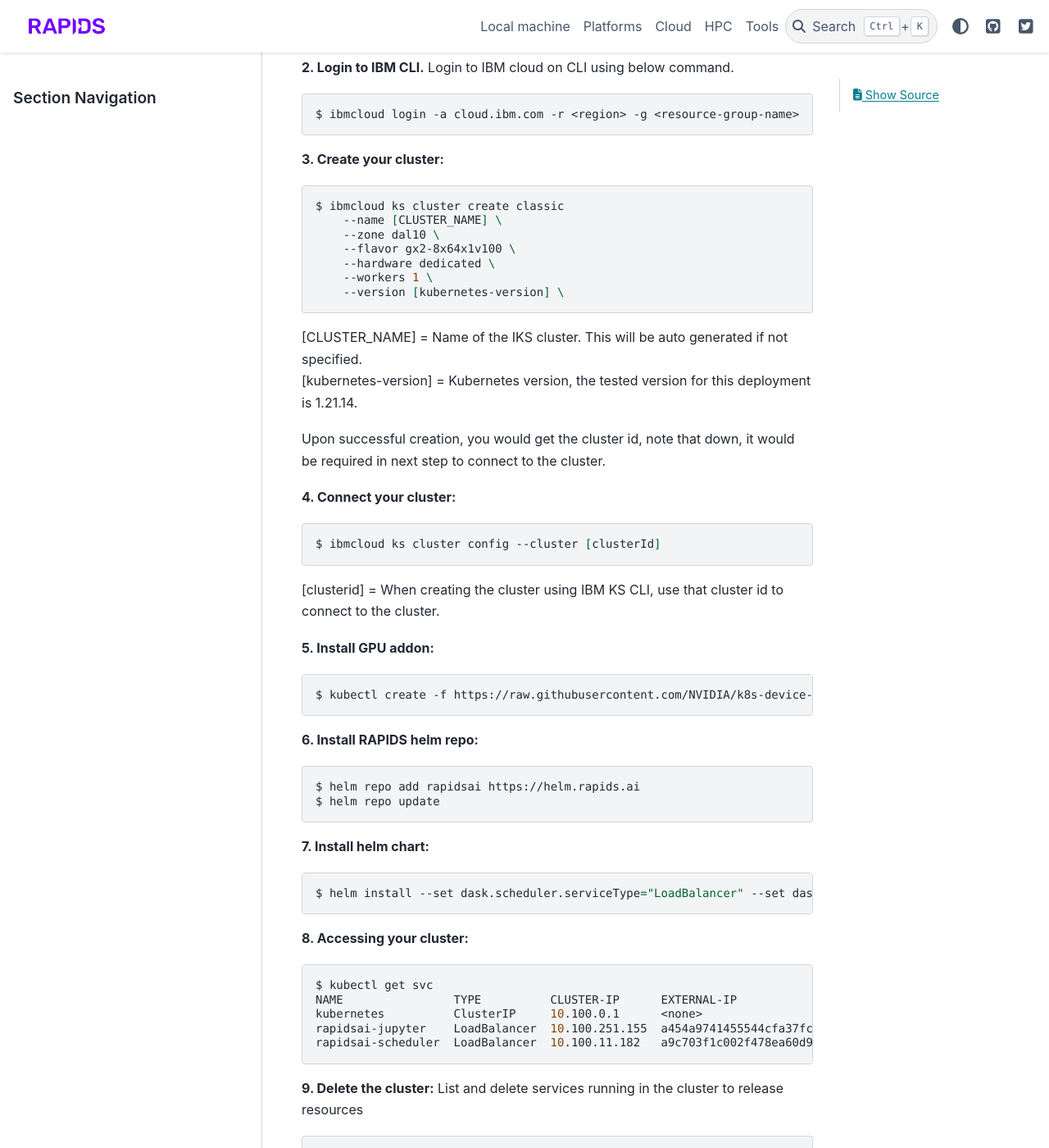
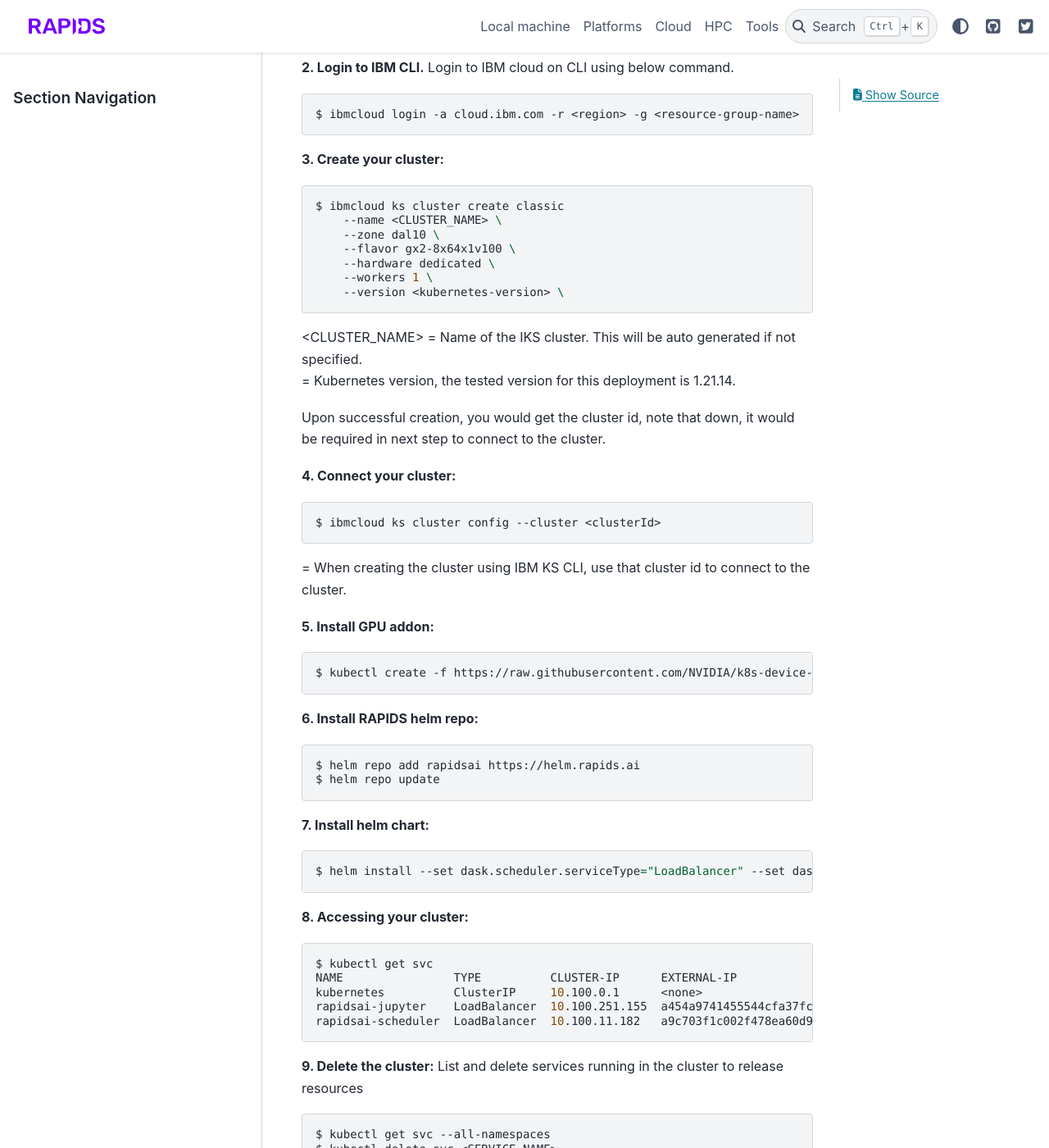
Before and after one commit to rapidsai/deployment, a Sphinx documentation site: the page built from source/cloud/IBM/iks.md, in a window 1280 px wide and 1400 px high, scrolled down 283 px. Shown: the whole window at 82% size. Built offline with Sphinx 7.4.7 and the PyData theme 0.15.4, drawn with Linux system fonts in a browser that asks for light colours; pages that are not in the unit, such as notebooks, are missing from menus; part of the change alters nothing that is shown; some of the changed text lies outside the part shown.

Commit message:
Update iks.md

````diff
--- a/source/cloud/IBM/iks.md
+++ b/source/cloud/IBM/iks.md
@@ -14,25 +14,25 @@ $ ibmcloud login -a cloud.ibm.com -r <region> -g <resource-group-name>
 
 ```shell
 $ ibmcloud ks cluster create classic
-    --name [CLUSTER_NAME] \
+    --name <CLUSTER_NAME> \
     --zone dal10 \
     --flavor gx2-8x64x1v100 \
     --hardware dedicated \
     --workers 1 \
-    --version [kubernetes-version] \
+    --version <kubernetes-version> \
 ```
 
-[CLUSTER_NAME] = Name of the IKS cluster. This will be auto generated if not specified. <br>
-[kubernetes-version] = Kubernetes version, the tested version for this deployment is 1.21.14. <br>
+<CLUSTER_NAME> = Name of the IKS cluster. This will be auto generated if not specified. <br>
+<kubernetes-version> = Kubernetes version, the tested version for this deployment is 1.21.14. <br>
 
 Upon successful creation, you would get the cluster id, note that down, it would be required in next step to connect to the cluster.
 
 **4. Connect your cluster:**
 
 ```shell
-$ ibmcloud ks cluster config --cluster [clusterId]
+$ ibmcloud ks cluster config --cluster <clusterId>
 ```
-[clusterid] = When creating the cluster using IBM KS CLI, use that cluster id to connect to the cluster.
+<clusterid> = When creating the cluster using IBM KS CLI, use that cluster id to connect to the cluster.
 
 **5. Install GPU addon:**
 
@@ -67,15 +67,15 @@ rapidsai-scheduler  LoadBalancer  10.100.11.182   a9c703f1c002f478ea60d9acaf165b
 
 ```shell
 $ kubectl get svc --all-namespaces
-$ kubectl delete svc [SERVICE_NAME]
+$ kubectl delete svc <SERVICE_NAME>
 ```
 
-[SERVICE_NAME] = Name of the services which have an EXTERNAL-IP value and are required to be removed to release resources.
+<SERVICE_NAME> = Name of the services which have an EXTERNAL-IP value and are required to be removed to release resources.
 
 Delete the cluster and its associated nodes
 
 ```shell
-$ ibmlclud ks delete cluster --region=[REGION] --name=[CLUSTER_NAME]
+$ ibmcloud ks cluster rm --cluster <cluster_name_or_ID>
 ```
 
 **9. Uninstall the helm chart:**
````
